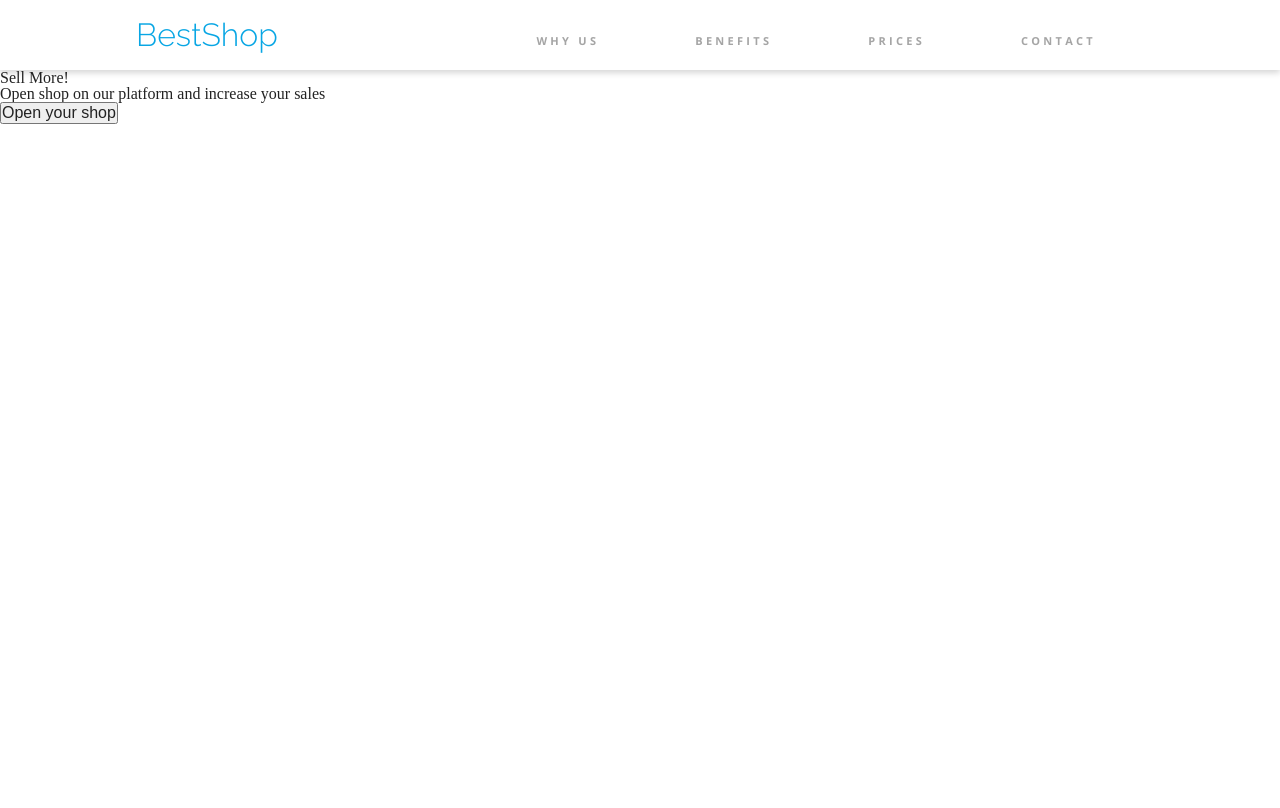
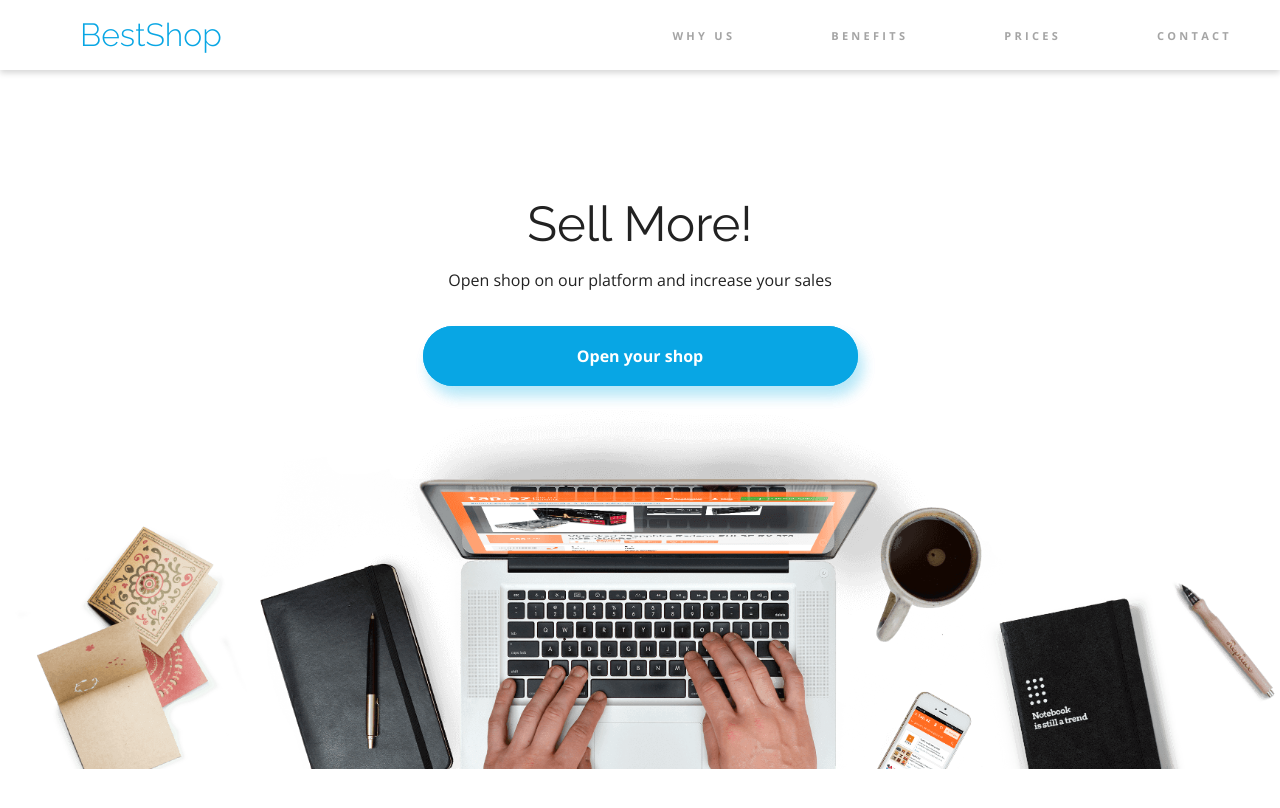
Before and after one commit to Ola-Jurek/Warsztat_1_Best-Shop, a plain HTML site: page index.html in a window 1280 px wide. Drawn offline with nearby package versions, Linux system fonts and the light colour scheme.

Commit message:
Sekcja 1_banner - html i css

```diff
--- a/css/style.css
+++ b/css/style.css
@@ -1,13 +1,6 @@
 :root {
     --fontR: 'Raleway', sans-serif;
     --fontO: 'Open Sans', sans-serif;
-    --fontR300: 300 'Raleway';
-    --fontR400: 400 'Raleway';
-    --fontR700: 700 'Raleway';
-    --fontR800: 800 'Raleway';
-    --fontO300: 300 'Open Sans';
-    --fontO400: 400 'Open Sans';
-    --fontO700: 700 'Open Sans';
     --color-primary: #08A6E4;
     --color-primary-shadow: rgba(7, 172, 230, .16);
     --color-redish: #FB3B64;
@@ -25,10 +18,10 @@
     padding: 0;
 }
 
-.
 .header {
     height: 70px;
 }
+
 .header__container {
     display: flex;
     justify-content: space-between;
@@ -37,23 +30,19 @@
     box-shadow: 0 3px 6px #00000029;
 }
 
-.logo-header {
-
-}
 .logo-text {
     font: normal normal 300 32px/37px Raleway;
     font-size: 32px;
     color: var(--color-primary);
     padding-top: 16px ;
     padding-bottom: 17px;
-    padding-left: 136px;
+    padding-left: 80px;
 }
 
 .header-nav-list {
     display: flex;
     padding-top: 27px;
-    padding-right: 136px;
-    padding-bottom: 17px;
+    padding-bottom: 28px;
 }
 
 .nav_element {
@@ -74,7 +63,46 @@
     letter-spacing: 3.28px;
     border: 4px solid transparent;
 }
+
 .nav_link:hover {
     color: var(--color-black);
     border-bottom-color: var(--color-primary);
 }
+
+.banner-overlay {
+    background-image: url("../assets/Background.png");
+    background-repeat: no-repeat;
+    background-size: contain;
+    width: 100vw;
+    height: 100vh;
+    margin: 0;
+}
+
+.article {
+    display: flex;
+    flex-direction: column;
+    align-items: center;
+}
+
+.article-title {
+    font: normal normal normal 49px/57px Raleway;
+    padding-top: 125px;
+    padding-bottom: 20px;
+}
+
+.article-text {
+    padding-bottom: 38px;
+    font-family: var(--fontO);
+}
+
+.banner-button {
+    width: 435px;
+    height: 60px;
+    background-color: var(--color-primary);
+    border-radius: 40px;
+    border: none;
+    box-shadow: 5px 10px 14px #07ACE629;
+    color: var(--color-white);
+    font-family: var(--fontO);
+    font-weight: bold;
+}
```
